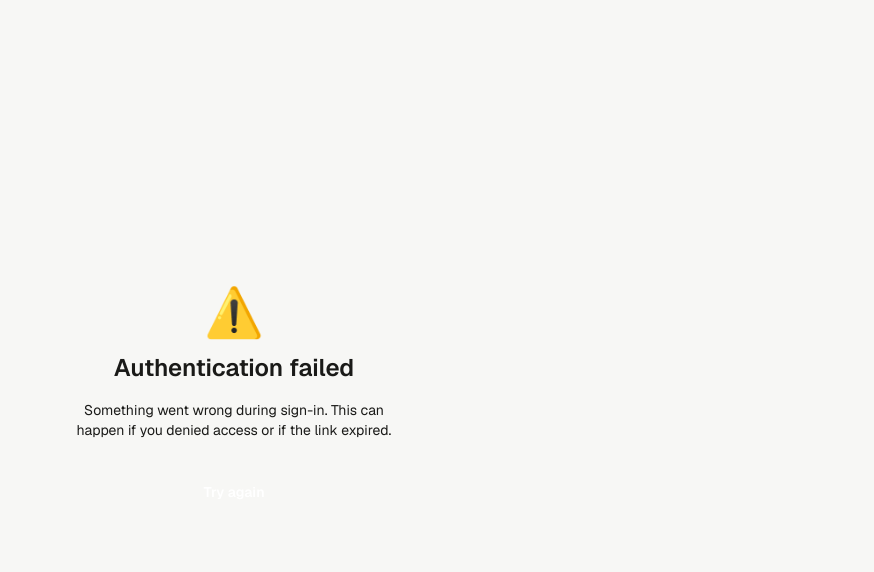
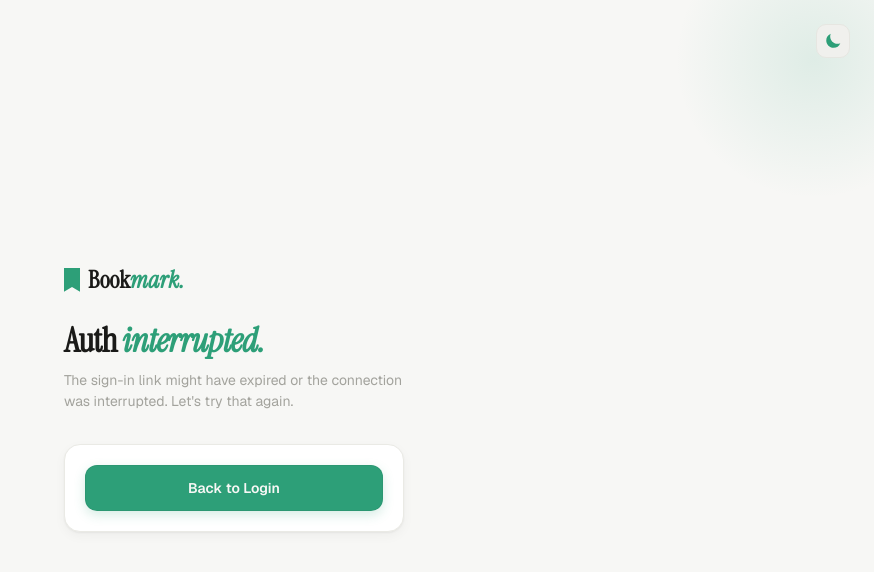
Before and after one commit to ram-sharanga/smart-bookmark, a Next.js app: page /auth/error in a window 1280 px wide. Shown: the top 572 px of the page, without its empty margins (406-1280 px from the left). Built offline with nearby package versions, Linux system fonts and the light colour scheme.

Commit message:
fix: error pages updated

```diff
--- a/app/auth/error/page.tsx
+++ b/app/auth/error/page.tsx
@@ -1,23 +1,95 @@
 import Link from "next/link";
+import { ThemeToggle } from "@/components/ThemeToggle";
+import { Logo } from "@/components/Logo";
 
 export default function AuthErrorPage() {
   return (
-    <main className="min-h-screen flex items-center justify-center bg-background">
-      <div className="text-center space-y-4 p-8">
-        <div className="text-5xl">⚠️</div>
-        <h1 className="font-head text-2xl font-bold text-foreground">
-          Authentication failed
-        </h1>
-        <p className="text-muted text-sm max-w-xs mx-auto">
-          Something went wrong during sign-in. This can happen if you denied
-          access or if the link expired.
-        </p>
-        <Link
-          href="/"
-          className="inline-block mt-4 px-6 py-2.5 bg-accent text-white rounded-lg font-head font-bold text-sm hover:bg-accent-hover transition-colors"
+    <main
+      className="min-h-screen flex items-center justify-center px-5 relative overflow-hidden"
+      style={{ background: "var(--bg)" }}
+    >
+      <div className="absolute top-6 right-6 z-50">
+        <ThemeToggle />
+      </div>
+
+      <div
+        style={{
+          position: "absolute",
+          top: "-80px",
+          right: "-80px",
+          width: "280px",
+          height: "280px",
+          borderRadius: "50%",
+          background:
+            "radial-gradient(circle, var(--accent-s), transparent 70%)",
+          pointerEvents: "none",
+          opacity: 0.6,
+        }}
+      />
+      <div
+        style={{
+          position: "absolute",
+          bottom: "-60px",
+          left: "-60px",
+          width: "220px",
+          height: "220px",
+          borderRadius: "50%",
+          background:
+            "radial-gradient(circle, var(--accent-s), transparent 70%)",
+          pointerEvents: "none",
+          opacity: 0.4,
+        }}
+      />
+
+      <div className="w-full max-w-85 relative z-10">
+        <div className="mb-7">
+          <Logo />
+        </div>
+
+        <div className="space-y-2 mb-8">
+          <h1
+            className="text-[34px] leading-tight font-serif font-bold tracking-tight"
+            style={{
+              color: "var(--text-1)",
+              fontFamily: "'Instrument Serif', serif",
+              letterSpacing: "-0.02em",
+            }}
+          >
+            Auth{" "}
+            <em style={{ color: "var(--accent)", fontStyle: "italic" }}>
+              interrupted.
+            </em>
+          </h1>
+          <p
+            className="text-sm leading-relaxed"
+            style={{ color: "var(--text-3)", lineHeight: 1.5 }}
+          >
+            The sign-in link might have expired or the connection was
+            interrupted. Let&apos;s try that again.
+          </p>
+        </div>
+
+        {/* Action Container */}
+        <div
+          className="rounded-2xl p-5"
+          style={{
+            background: "var(--bg-card)",
+            border: "1px solid var(--border-card)",
+            boxShadow: "var(--shadow-card)",
+          }}
         >
-          Try again
-        </Link>
+          <Link
+            href="/"
+            className="inline-block w-full py-3 rounded-xl font-bold text-sm transition-all hover:brightness-105 active:scale-[0.98] border border-black/5 dark:border-white/10 text-center"
+            style={{
+              background: "var(--accent)",
+              color: "var(--bg)",
+              boxShadow: "0 4px 12px var(--accent-s)",
+            }}
+          >
+            Back to Login
+          </Link>
+        </div>
       </div>
     </main>
   );
--- a/app/error.tsx
+++ b/app/error.tsx
@@ -1,32 +1,86 @@
 "use client";
 
 import { useEffect } from "react";
+import { ThemeToggle } from "@/components/ThemeToggle";
+import { Logo } from "@/components/Logo";
 
 export default function ErrorPage({
   error,
-  reset,
 }: {
   error: Error & { digest?: string };
-  reset: () => void;
 }) {
   useEffect(() => {
     console.error(error);
   }, [error]);
 
   return (
-    <main className="min-h-screen bg-background flex items-center justify-center px-4">
-      <div className="text-center space-y-4 max-w-sm">
-        <div className="text-5xl">⚠️</div>
-        <h2 className="font-head font-bold text-xl text-foreground">
-          Something went wrong
-        </h2>
-        <p className="text-muted text-sm">{error.message}</p>
-        <button
-          onClick={reset}
-          className="bg-accent hover:bg-accent-hover text-white px-6 py-2.5 rounded-xl font-head font-bold text-sm transition-all"
+    <main
+      className="min-h-screen flex items-center justify-center px-5 relative overflow-hidden"
+      style={{ background: "var(--bg)" }}
+    >
+      <div className="absolute top-6 right-6 z-50">
+        <ThemeToggle />
+      </div>
+
+      <div
+        style={{
+          position: "absolute",
+          top: "-80px",
+          right: "-80px",
+          width: "280px",
+          height: "280px",
+          borderRadius: "50%",
+          background: "radial-gradient(circle,var(--accent-s),transparent 70%)",
+          pointerEvents: "none",
+          opacity: 0.6,
+        }}
+      />
+
+      <div className="w-full max-w-85 relative z-10">
+        <div className="inline-flex items-center gap-2.5 mb-7 select-none">
+          <Logo />
+        </div>
+
+        <h1
+          className="text-[34px] leading-tight mb-2"
+          style={{
+            fontFamily: "'Instrument Serif', serif",
+            color: "var(--text-1)",
+            letterSpacing: "-0.02em",
+          }}
         >
-          Try again
-        </button>
+          Something
+          <br />
+          <em style={{ color: "var(--accent)", fontStyle: "italic" }}>
+            interrupted
+          </em>{" "}
+          the flow.
+        </h1>
+
+        <p className="text-sm mb-8" style={{ color: "var(--text-2)", lineHeight: 1.5 }}>
+          {error.message || "An unexpected error occurred."}
+        </p>
+
+        <div
+          className="rounded-2xl p-5"
+          style={{
+            background: "var(--bg-card)",
+            border: "1px solid var(--border-card)",
+            boxShadow: "var(--shadow-card)",
+          }}
+        >
+          <button
+            onClick={() => window.location.reload()}
+            className="w-full py-3 rounded-xl font-bold text-sm transition-all hover:brightness-105 active:scale-[0.98] border border-black/5 dark:border-white/10"
+            style={{
+              background: "var(--accent)",
+              color: "var(--bg)",
+              boxShadow: "0 4px 12px var(--accent-s)"
+            }}
+          >
+            Try Again
+          </button>
+        </div>
       </div>
     </main>
   );
--- a/app/page.tsx
+++ b/app/page.tsx
@@ -49,7 +49,6 @@ export default async function LoginPage() {
 
       <div className="w-full max-w-85 relative z-10">
         <div className="inline-flex items-center gap-2.5 mb-7">
-          {/* Replaced manual emoji box with your Logo component */}
           <Logo />
 
           <span
--- a/components/DashboardHeader.tsx
+++ b/components/DashboardHeader.tsx
@@ -3,35 +3,12 @@ import Image from "next/image";
 import { SignOutButton } from "./SignOutButton";
 import { useState, useRef, useEffect } from "react";
 import { ThemeToggle } from "@/components/ThemeToggle";
+import { Logo } from "@/components/Logo";
 
 type Props = {
   email: string;
   avatarUrl?: string | null;
 };
-
-const BookmarkIcon = () => (
-  <div
-    className="w-3 h-5 shrink-0 bg-(--accent) [clip-path:polygon(0%_0%,100%_0%,100%_100%,50%_80%,0%_100%)]"
-    aria-hidden="true"
-  />
-);
-
-const Logo = () => (
-  <div className="flex items-center gap-2 select-none">
-    <BookmarkIcon />
-    <span
-      className="text-2xl leading-none"
-      style={{
-        fontFamily: "'Instrument Serif', serif",
-        fontWeight: 600,
-        color: "var(--text-1)",
-      }}
-    >
-      Book
-      <span style={{ color: "var(--accent)", fontStyle: "italic" }}>mark.</span>
-    </span>
-  </div>
-);
 
 const LiveStatus = () => (
   <div className="flex items-center gap-1.5 ml-1 select-none">
@@ -59,6 +36,8 @@ const UserMenu = ({ url, email }: { url?: string | null; email: string }) => {
     document.addEventListener("mousedown", handleClickOutside);
     return () => document.removeEventListener("mousedown", handleClickOutside);
   }, []);
+
+  // throw new Error("Testing the dashboard error UI");
 
   return (
     <div className="relative" ref={menuRef}>
--- a/components/Logo.tsx
+++ b/components/Logo.tsx
@@ -1,9 +1,23 @@
-export function Logo({ className = "w-10 h-10" }: { className?: string }) {
-  return (
-    <div className={`relative shrink-0 ${className}`}>
-      <div className="w-full h-full rounded-full bg-(--accent) flex items-center justify-center overflow-hidden border border-(--divider)">
-        <span className="text-white font-serif font-bold text-xl">B</span>
-      </div>
-    </div>
-  );
-}
+export const BookMarkIcon = ({ className = "w-3 h-5" }: { className?: string }) => (
+  <div
+    className={`${className} shrink-0 bg-(--accent) [clip-path:polygon(0%_0%,100%_0%,100%_100%,50%_80%,0%_100%)]`}
+    aria-hidden="true"
+  />
+);
+
+export const Logo = ({ size = "text-2xl" }: { size?: string }) => (
+  <div className="flex items-center gap-2 select-none">
+    <BookMarkIcon className="w-3 h-5 sm:w-4 sm:h-6" />
+    <span
+      className={`${size} leading-none`}
+      style={{
+        fontFamily: "'Instrument Serif', serif",
+        fontWeight: 600,
+        color: "var(--text-1)",
+      }}
+    >
+      Book
+      <span style={{ color: "var(--accent)", fontStyle: "italic" }}>mark.</span>
+    </span>
+  </div>
+);
```
